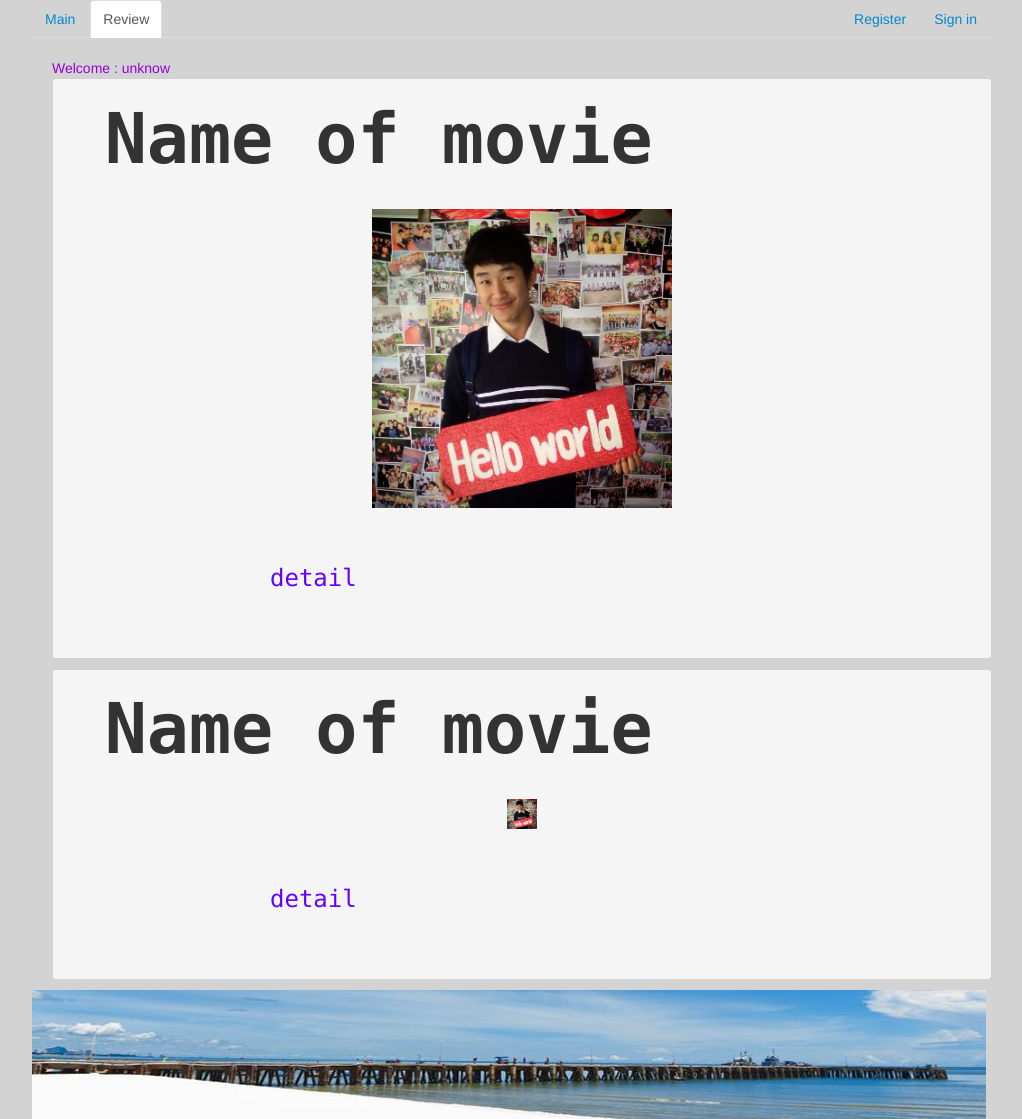
After one commit to Jaylers/Net-App, a PHP site: page /reviewblog.php in a window 1280 px wide. The commit adds this page. Shown: the whole page, without its empty margins (118-1140 px from the left). Run offline with PHP 8.4, Linux system fonts and the light colour scheme; some libraries are stand-ins or nearby versions.

Commit message:
Chang name

```diff
--- a/loginpage.php
+++ b/loginpage.php
@@ -87,7 +87,7 @@ body,td,th {
 			session_start();
 			$_SESSION["ID"] = $ID;
 			$_SESSION["Nickname"] = $row["nickname"];
-			header("LOCATION: page1.php");
+			header("LOCATION: reviewblog.php");
 		}
 		else{
 			echo"<script language=\"JavaScript\">";
--- /dev/null
+++ b/reviewblog.php
@@ -0,0 +1,104 @@
+<?php
+	session_start();
+	if(!empty($_POST['logout'])){
+		echo"<script language=\"JavaScript\">";
+		echo"alert('Log out')";
+		echo"</script>";
+		session_unset();
+	}
+	if(!empty($_SESSION["ID"])){
+		$username=$_SESSION["Nickname"];
+	}
+	else {
+		$username="unknow";
+	}
+?>
+
+<!DOCTYPE html>
+<html lang="en">
+<head>
+<link href="bootstrap/css/bootstrap.min.css" rel="stylesheet">
+<link href="embed.css" rel="stylesheet" >
+<meta charset="utf-8">
+<style>
+  body {background-color:lightgrey;}
+  h5   {color:purple;}
+  p    {color:green;}
+</style>
+<style type="text/css">
+
+body,td,th {
+  color: #00F;
+}
+.Head {
+  font-size: 70px;
+}
+.ntext {
+  font-size: 24px;
+  color: #03F;
+}
+</style>
+
+<title>Profile</title>
+</head>
+<style>
+.row-eq-height {
+  display: -webkit-box;
+  display: -webkit-flex;
+  display: -ms-flexbox;
+  display:         flex;
+}
+</style>
+<body>
+<script src="js/jquery.js"></script>
+<script src="js/bootstrap.min.js"></script>
+<div class="container">
+<div class="row">
+          <ul class="nav nav-tabs">
+            <li>
+            <a href="#"> Main </a>
+            </li>
+            <li class="active">
+            	<a href="#"> Review </a>
+            </li>
+            <?php
+            if( $username != "unknow")
+            { ?>
+              <li style='float: right;'>
+              	<form align='right' name='form1' id='form1' method='post' action='reviewpage.php' >
+				<input type='hidden' name='logout' value='logout'>
+				<input type='submit' name='logout' value='Sign out' >
+				</form>
+              </li>
+              <?php } ?>
+              <?php
+            if( $username == "unknow")
+              { ?>
+          		<li style='float: right;'>
+             		<a href="loginpage.php"> Sign in </a>
+             	</li>
+          		<li style='float: right;'>
+             		<a href="#"> Register </a>
+            	</li>
+              <?php } ?>
+          </ul>
+     </div>
+     <span class="gtext"> Welcome : <?php echo $username ?> </span>
+    <pre>
+        <strong><br/><br/><span class="Head"> Name of movie </span></strong><br>
+      <img class="displayed" src="image/Profile.jpg" align="center" width="300"/>
+      <span class="displaytext">
+        detail
+      </span>
+    </pre>
+    <pre>
+        <strong><br/><br/><span class="Head"> Name of movie </span></strong><br>
+      <img class="displayed" src="image/Profile.jpg" align="center" width="30"/>
+      <span class="displaytext">
+        detail
+      </span>
+    </pre>
+    <div class="row">
+<img src="image/cover.jpg" align="middle"/>
+</body>
+</html>
```
